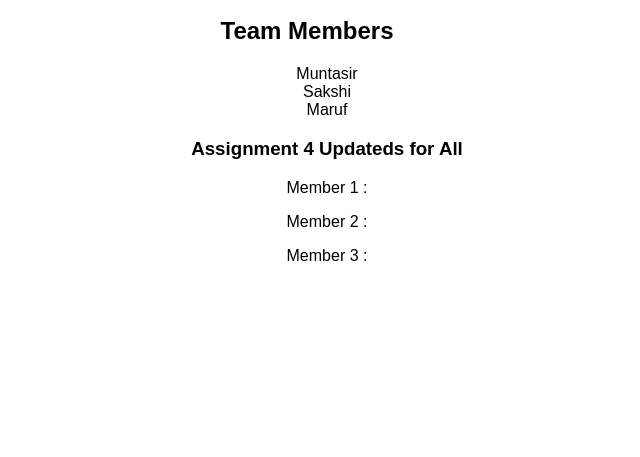
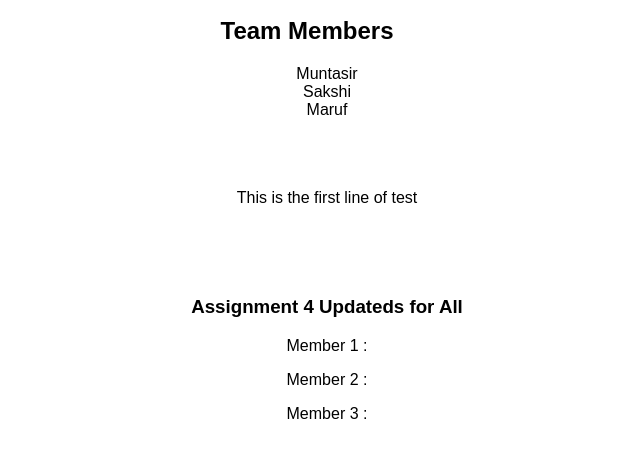
Before and after one commit to Maruf1005771/team15app, a plain HTML site: page www/index.html in a window 1280 px wide. Shown: the part 129-586 px from the top of the page, without its empty margins (333-973 px from the left). Drawn offline with Linux system fonts and the light colour scheme.

Commit message:
first test

```diff
--- a/www/index.html
+++ b/www/index.html
@@ -12,6 +12,19 @@
         <li>Muntasir</li>
         <li>Sakshi</li>
         <li>Maruf</li>
+
+        <br>
+        <br>
+        <br>
+
+        <p> This is the first line of test </p>
+
+
+
+        <br>
+        <br>
+        <br>
+
       <h3>Assignment 4 Updateds for All</h3>
 
         <p>Member 1 : </p>
```
